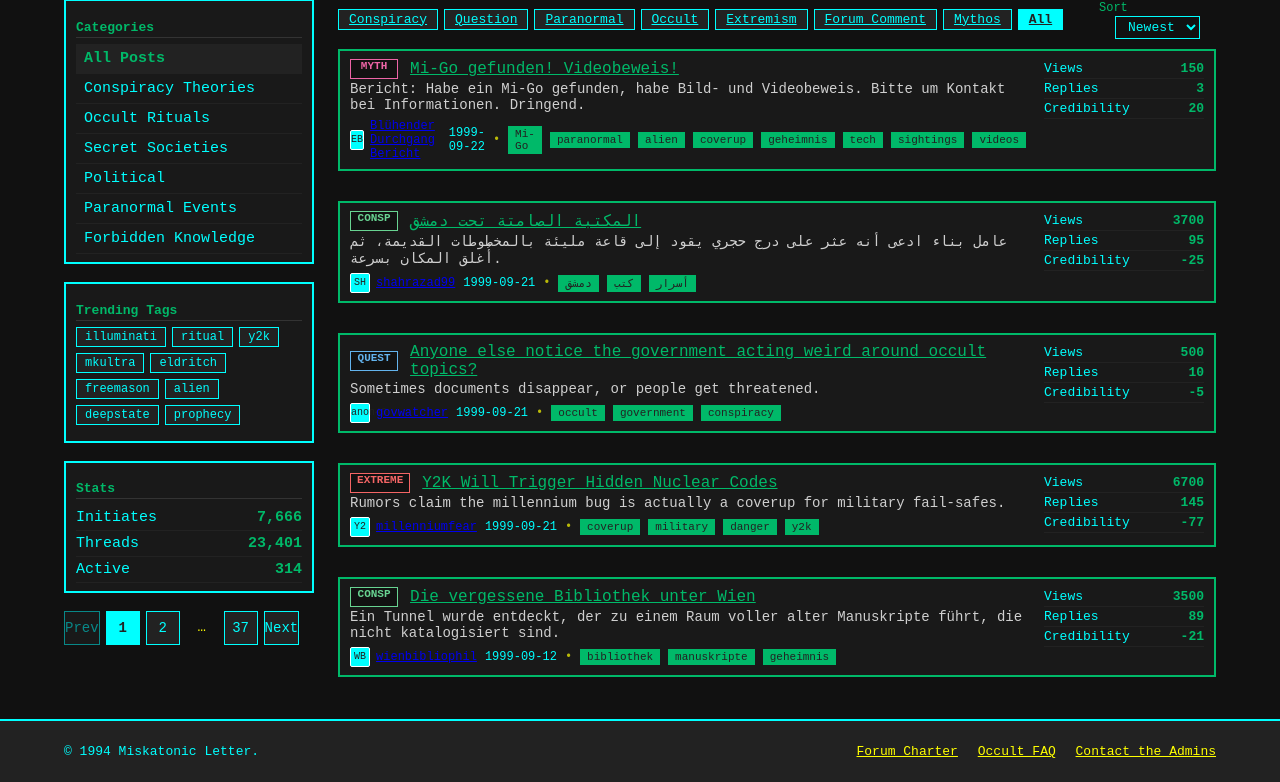
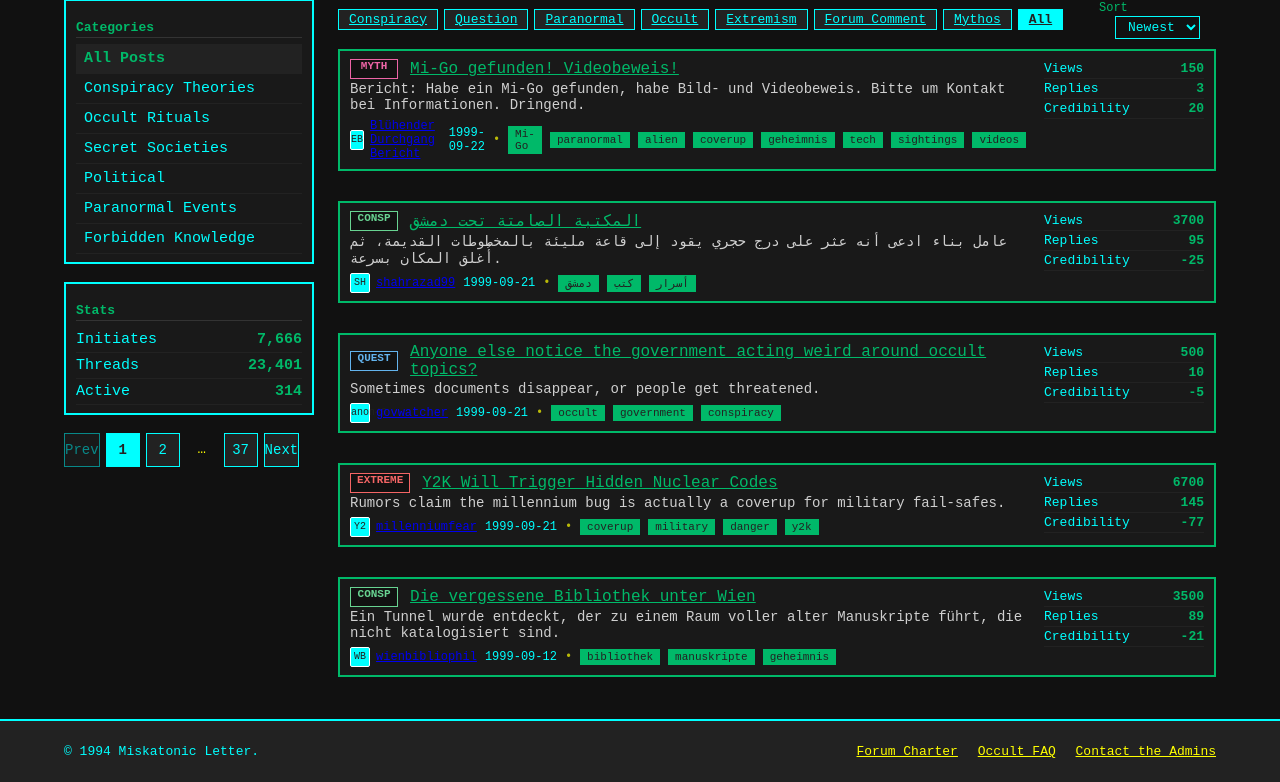
Before and after one commit to ThePacMan101/Miskatonic-Letter, a FastAPI app: page /Posts in a window 1280 px wide. Shown: the part 72-854 px from the top of the page. Run offline with FastAPI, Linux system fonts and the light colour scheme; data comes from the database, SQL or seed files in the repository.

Commit message:
Removes fake trending pages tab

```diff
--- a/app/templates/index.html
+++ b/app/templates/index.html
@@ -44,20 +44,7 @@
         </nav>
       </section>
 
-      <section class="card">
-        <h2 class="card__title">Trending Tags</h2>
-        <div class="tags">
-          <a href="#" class="tag">illuminati</a>
-          <a href="#" class="tag">ritual</a>
-          <a href="#" class="tag">y2k</a>
-          <a href="#" class="tag">mkultra</a>
-          <a href="#" class="tag">eldritch</a>
-          <a href="#" class="tag">freemason</a>
-          <a href="#" class="tag">alien</a>
-          <a href="#" class="tag">deepstate</a>
-          <a href="#" class="tag">prophecy</a>
-        </div>
-      </section>
+
 
       <section class="card">
         <h2 class="card__title">Stats</h2>
```
